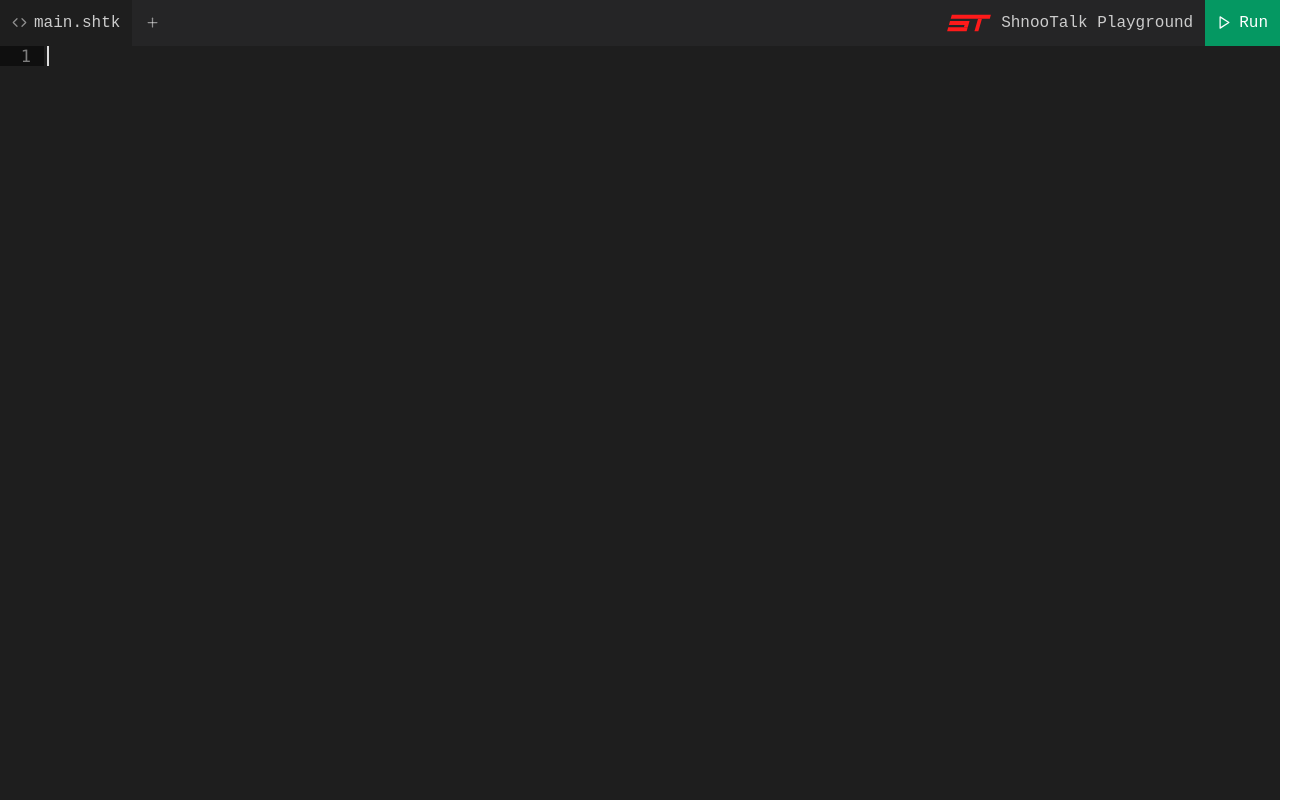
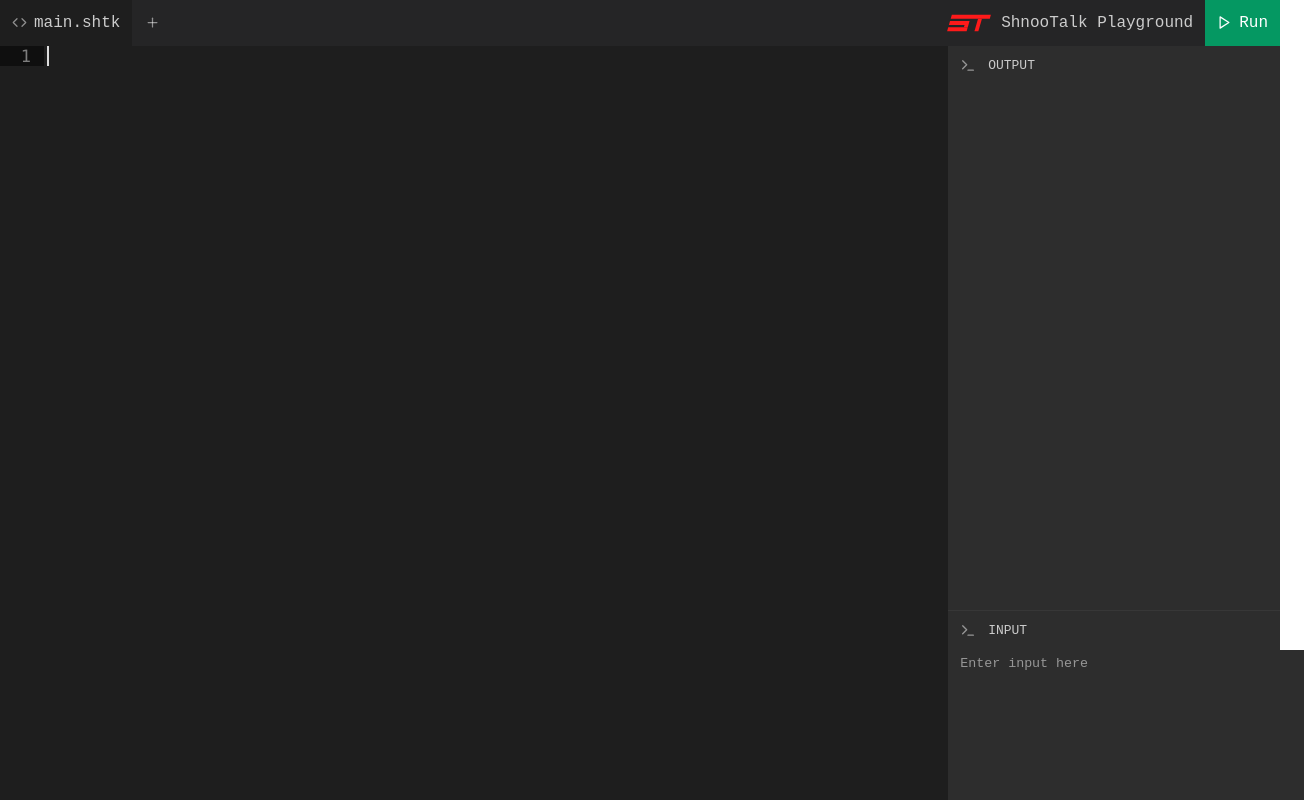
Before and after one commit to RainingComputers/shnootalk-playground, a Svelte app: page / in a window 1280 px wide. Shown: the whole page, 1304 px wide, since content can reach past the window. Built offline with nearby package versions, Linux system fonts and the light colour scheme.

Commit message:
Add side panel

```diff
--- a/public/box.css
+++ b/public/box.css
@@ -34,7 +34,7 @@
     --foreground-f80: #ffffff80;
     --foreground-cc: #cccccc;
     --foreground-active: #ffffff;
-    --border-color: #373737
+    --border-color: #373737;
     --hover-background: rgba(50, 50, 50, 50);
     --loader-color: #2d2d2d
 }
@@ -388,10 +388,8 @@ input:focus {
     border-radius: 50%;
     -webkit-animation: spin 0.6s linear infinite; /* Safari */
     animation: spin 0.6s linear infinite;
-}
-
-.loader-color {
-    border: 8px solid var(--loader-color);
+    border: 8px solid var(--background-2d);
+    border-top: 8px solid var(--foreground-f80);
 }
 
 @-webkit-keyframes spin {
--- a/src/App.svelte
+++ b/src/App.svelte
@@ -9,6 +9,7 @@
     import Modal from "./components/Modal.svelte"
     import TextInput from "./components/TextInput.svelte"
     import About from "./appComponents/About.svelte"
+    import OutputPanel from "./appComponents/OutputPanel.svelte"
 
     const tabbedEditorContext = new TabsContext(["main.shtk"])
     let newTabModal: Modal
@@ -28,17 +29,13 @@
     }
 
     function onKeyDown(event: KeyboardEvent) {
-        if (event.key === "Escape") {
+        if (event.key !== "Escape") return
+
         newTabModal.closeModal()
         aboutModal.closeModal()
         newTabTextInput.clear()
         tabbedEditrorContents.focus()
         event.preventDefault()
-        }
-
-        if (event.ctrlKey) {
-            openNewTabModal()
-        }
     }
 </script>
 
@@ -80,9 +77,13 @@
         <RunButton onClick={() => console.log("Run")} />
     </Toolbar>
 
+    <div class="box box-arrange-hor box-width-full box-height-full">
         <TabbedEditorContents
             ctx={tabbedEditorContext}
             fontSize={17}
             bind:this={tabbedEditrorContents}
         />
+
+        <OutputPanel />
+    </div>
 </main>
--- /dev/null
+++ b/src/appComponents/OutputPanel.svelte
@@ -0,0 +1,43 @@
+<script context="module" lang="ts">
+    const textAreaClass = [
+        "box-width-full",
+        "box-height-full",
+        "background-2d",
+        "foreground-cc",
+        "placeholder-foreground-f80",
+        "pad-hor",
+    ].join(" ")
+</script>
+
+<script lang="ts">
+    import CodePreview from "../components/CodePreview.svelte"
+    import ErrorStatusBadge from "../components/ErrorStatusBadge.svelte"
+    import IconAndLabel from "../components/IconAndLabel.svelte"
+    import Loading from "../components/Loading.svelte"
+
+    export let loading: boolean = false
+    export let error: boolean = false
+    export let ok: boolean = false
+    export let output: string = ""
+    export let status: string = ""
+</script>
+
+<div class="box box-width-35 background-2d box-height-full">
+    <IconAndLabel icon="icons/terminal.svg" label="OUTPUT">
+        <ErrorStatusBadge {error} {ok} />
+    </IconAndLabel>
+
+    {#if loading}
+        <div class="box box-child-grow box-items-center box-width-full">
+            <Loading />
+            <span class="pad-vert foreground-f80 font-small">{status}</span>
+        </div>
+    {:else}
+        <CodePreview {output} />
+    {/if}
+
+    <div class="box box-width-full border-top-37 box-height-quarter">
+        <IconAndLabel icon="icons/terminal.svg" label="INPUT" />
+        <textarea class={textAreaClass} placeholder="Enter input here" />
+    </div>
+</div>
--- /dev/null
+++ b/src/components/CodePreview.svelte
@@ -0,0 +1,20 @@
+<script context="module" lang="ts">
+    const codePreviewClass = [
+        "box",
+        "box-child-grow",
+        "pad-hor",
+        "scroll-x",
+        "scroll-y",
+        "scroll-hidden",
+    ].join(" ")
+</script>
+
+<script lang="ts">
+    export let output: string = ""
+</script>
+
+<pre class={codePreviewClass}>
+    <code class="box box-child-grow foreground-cc">
+        {output}
+    </code>
+</pre>
--- /dev/null
+++ b/src/components/ErrorStatusBadge.svelte
@@ -0,0 +1,26 @@
+<script lang="ts">
+    export let error: boolean = false
+    export let ok: boolean = false
+</script>
+
+{#if ok}
+    <span class="pad-hor pad-vert foreground-green font-small text-bold">
+        OK
+    </span>
+{/if}
+
+{#if error}
+    <span class="pad-hor pad-vert foreground-red font-small text-bold">
+        ERROR
+    </span>
+{/if}
+
+<style>
+    .foreground-green {
+        color: green;
+    }
+
+    .foreground-red {
+        color: red;
+    }
+</style>
--- a/src/components/IconAndLabel.svelte
+++ b/src/components/IconAndLabel.svelte
@@ -1,3 +1,14 @@
+<script context="module" lang="ts">
+    const labelClass = [
+        "pad-hor",
+        "pad-vert",
+        "box-width-full",
+        "foreground-cc",
+        "font-small",
+        "box-child-grow",
+    ].join(" ")
+</script>
+
 <script lang="ts">
     export let icon: string
     export let iconWidth: number = 16
@@ -6,7 +17,8 @@
 
 <div class="box box-arrange-hor">
     <img src={icon} class="pad-left" width="{iconWidth}px" alt="" />
-    <span class="pad-hor pad-vert box-width-full foreground-cc font-small">
+    <span class={labelClass}>
         {label}
     </span>
+    <slot />
 </div>
--- /dev/null
+++ b/src/components/Loading.svelte
@@ -0,0 +1,7 @@
+<script lang="ts">
+    let size: number = 50
+</script>
+
+<div class="pad-vert">
+    <div class="loader" style="width: {size}px; height: {size}px;" />
+</div>
```
Lines whose indentation alone changed are shown as unchanged.
